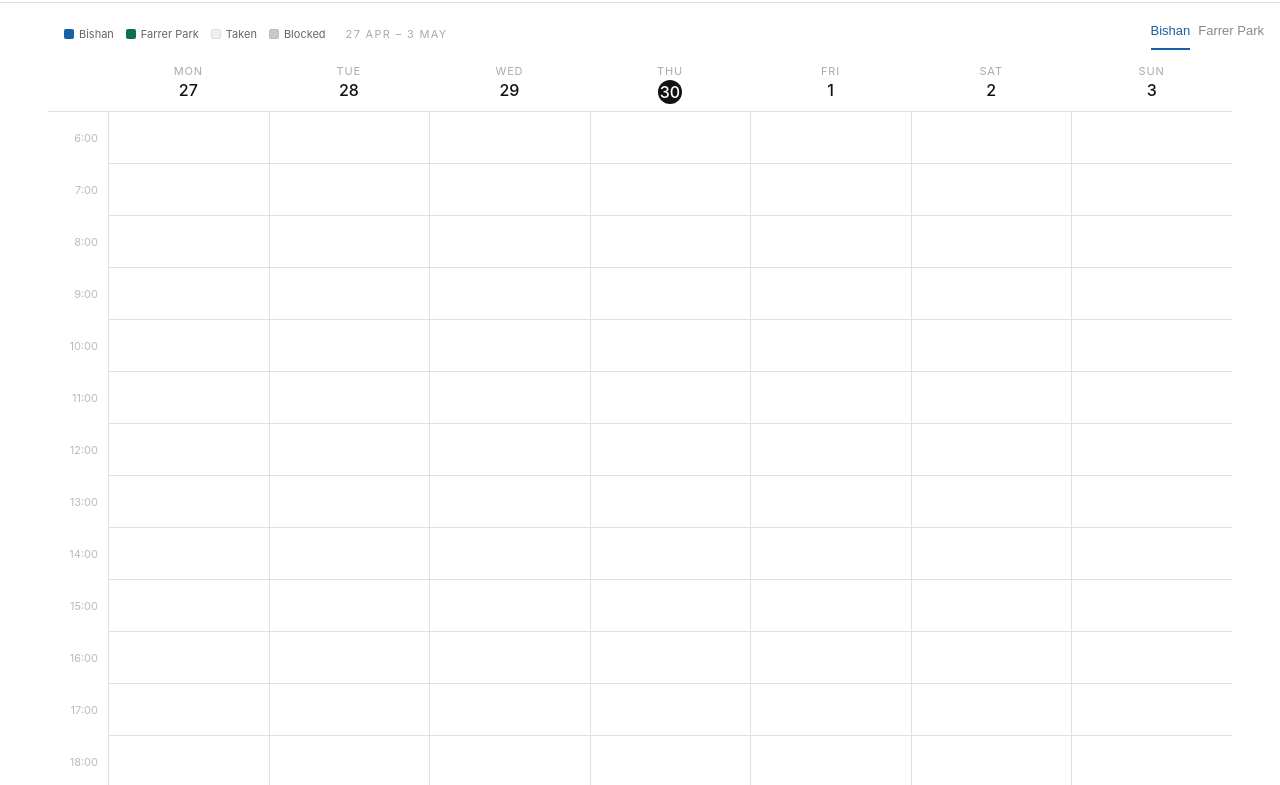
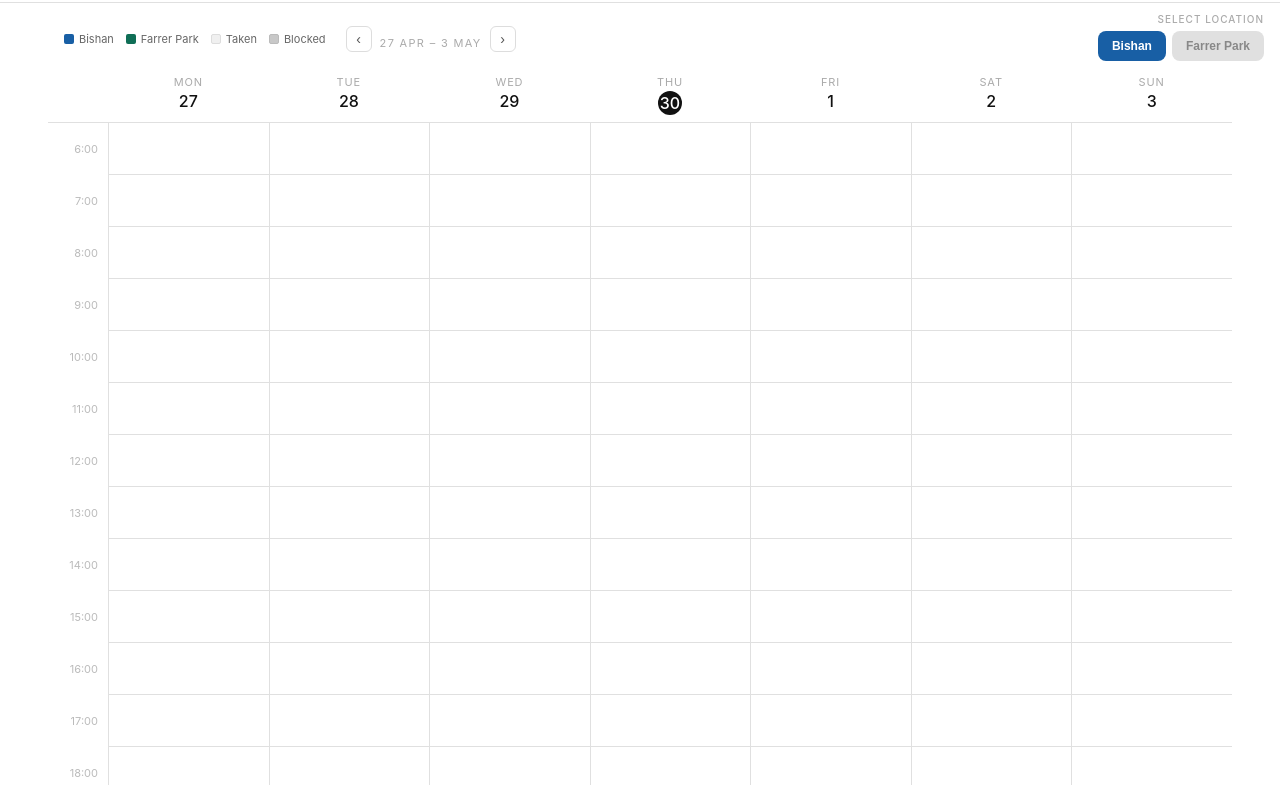
Before and after one commit to Sashemiiii/louies-site-booking, a website: page index.html in a window 1280 px wide. Shown: the part 84-869 px from the top of the page. Drawn offline with Linux system fonts and the light colour scheme.

Commit message:
Added variable week slider and make location selector better UI

```diff
--- a/index.html
+++ b/index.html
@@ -1,8 +1,8 @@
 <!DOCTYPE html>
 <html lang="en">
 <head>
-  <meta charset="UTF-8" />
-  <meta name="viewport" content="width=device-width, initial-scale=1.0" />
+    <meta charset="UTF-8"/>
+    <meta name="viewport" content="width=device-width, initial-scale=1.0"/>
     <title>Louie's System — Book</title>
     <style>
         *, *::before, *::after { box-sizing: border-box; margin: 0; padding: 0; }
@@ -115,27 +115,60 @@
 <div class="app">
     <div class="topbar">
         <div class="tb-icon" onclick="goHome()" title="Home">
-      <svg viewBox="0 0 24 24"><path d="M3 9.5L12 3l9 6.5V20a1 1 0 01-1 1H15v-5h-6v5H4a1 1 0 01-1-1z"/></svg>
+            <svg viewBox="0 0 24 24">
+                <path d="M3 9.5L12 3l9 6.5V20a1 1 0 01-1 1H15v-5h-6v5H4a1 1 0 01-1-1z"/>
+            </svg>
         </div>
         <div class="header-center">
-      <img class="logo" src="https://pub-5553128a862e4b0582582817d0557f53.r2.dev/LOUIE'S%20SYSTEM.png" alt="Louie's System">
+            <img class="logo" src="https://pub-5553128a862e4b0582582817d0557f53.r2.dev/LOUIE'S%20SYSTEM.png"
+                 alt="Louie's System">
         </div>
         <div class="tb-icon" id="acct-btn" onclick="openAuth()" title="Account">
-      <svg viewBox="0 0 24 24"><circle cx="12" cy="8" r="4"/><path d="M4 20c0-4 3.6-7 8-7s8 3 8 7"/></svg>
+            <svg viewBox="0 0 24 24">
+                <circle cx="12" cy="8" r="4"/>
+                <path d="M4 20c0-4 3.6-7 8-7s8 3 8 7"/>
+            </svg>
         </div>
     </div>
 
     <div style="display:flex;align-items:center;justify-content:space-between;padding:0 16px;">
         <div class="legend">
-      <div class="leg"><div class="leg-dot" style="background:#185FA5"></div>Bishan</div>
-      <div class="leg"><div class="leg-dot" style="background:#0F6E56"></div>Farrer Park</div>
-      <div class="leg"><div class="leg-dot" style="background:#f0f0f0;border:0.5px solid #ddd"></div>Taken</div>
-      <div class="leg"><div class="leg-dot" style="background:#c8c8c8;border:0.5px solid #bbb"></div>Blocked</div>
-      <div class="week-lbl" id="week-lbl" style="margin:0 0 0 8px"></div>
+            <div class="leg">
+                <div class="leg-dot" style="background:#185FA5"></div>
+                Bishan
             </div>
-    <div style="display:flex;gap:8px;padding:10px 0 0;">
-      <button class="loc-tab active bishan" id="tab-bishan" onclick="switchLocation('bishan')">Bishan</button>
-      <button class="loc-tab farrer" id="tab-farrer" onclick="switchLocation('farrer')">Farrer Park</button>
+            <div class="leg">
+                <div class="leg-dot" style="background:#0F6E56"></div>
+                Farrer Park
+            </div>
+            <div class="leg">
+                <div class="leg-dot" style="background:#f0f0f0;border:0.5px solid #ddd"></div>
+                Taken
+            </div>
+            <div class="leg">
+                <div class="leg-dot" style="background:#c8c8c8;border:0.5px solid #bbb"></div>
+                Blocked
+            </div>
+            <div style="display:flex;align-items:center;gap:8px;margin-left:8px;">
+              <button onclick="shiftWeek(-1)" style="background:none;border:0.5px solid #ddd;border-radius:6px;width:26px;height:26px;cursor:pointer;font-size:14px;color:#555;display:flex;align-items:center;justify-content:center;line-height:1;">‹</button>
+              <div class="week-lbl" id="week-lbl"></div>
+              <button onclick="shiftWeek(1)" style="background:none;border:0.5px solid #ddd;border-radius:6px;width:26px;height:26px;cursor:pointer;font-size:14px;color:#555;display:flex;align-items:center;justify-content:center;line-height:1;">›</button>
+            </div>
+        </div>
+        <div style="display:flex;flex-direction:column;align-items:flex-end;gap:6px;padding:10px 0 0;">
+            <div style="font-size:10px;letter-spacing:.1em;text-transform:uppercase;color:#aaa;font-weight:500">Select
+                location
+            </div>
+            <div style="display:flex;gap:6px;">
+                <button id="tab-bishan" onclick="switchLocation('bishan')"
+                        style="padding:8px 14px;border-radius:8px;font-size:12px;font-weight:600;cursor:pointer;border:none;background:#185FA5;color:#fff;opacity:1;transition:opacity .15s,background .15s;">
+                    Bishan
+                </button>
+                <button id="tab-farrer" onclick="switchLocation('farrer')"
+                        style="padding:8px 14px;border-radius:8px;font-size:12px;font-weight:600;cursor:pointer;border:none;background:#e0e0e0;color:#888;opacity:1;transition:opacity .15s,background .15s;">
+                    Farrer Park
+                </button>
+            </div>
         </div>
     </div>
 
@@ -172,7 +205,11 @@
         </div>
         <div id="view-confirm" style="display:none">
             <div class="confirm-state">
-        <div class="c-icon" style="background:#111"><svg width="22" height="22" viewBox="0 0 24 24" fill="white"><path d="M9 16.17L4.83 12l-1.42 1.41L9 19 21 7l-1.41-1.41z"/></svg></div>
+                <div class="c-icon" style="background:#111">
+                    <svg width="22" height="22" viewBox="0 0 24 24" fill="white">
+                        <path d="M9 16.17L4.83 12l-1.42 1.41L9 19 21 7l-1.41-1.41z"/>
+                    </svg>
+                </div>
                 <div class="sheet-title">Booked</div>
                 <div class="sheet-sub" id="confirm-msg"></div>
                 <button class="btn-primary always" onclick="closeSheet()">Done</button>
@@ -180,7 +217,11 @@
         </div>
         <div id="view-removed" style="display:none">
             <div class="confirm-state">
-        <div class="c-icon" style="background:#FCEBEB"><svg width="22" height="22" viewBox="0 0 24 24" fill="#A32D2D"><path d="M19 6.41L17.59 5 12 10.59 6.41 5 5 6.41 10.59 12 5 17.59 6.41 19 12 13.41 17.59 19 19 17.59 13.41 12z"/></svg></div>
+                <div class="c-icon" style="background:#FCEBEB">
+                    <svg width="22" height="22" viewBox="0 0 24 24" fill="#A32D2D">
+                        <path d="M19 6.41L17.59 5 12 10.59 6.41 5 5 6.41 10.59 12 5 17.59 6.41 19 12 13.41 17.59 19 19 17.59 13.41 12z"/>
+                    </svg>
+                </div>
                 <div class="sheet-title">Booking removed</div>
                 <div class="sheet-sub" id="removed-msg"></div>
                 <button class="btn-cancel" style="margin-top:1.25rem" onclick="closeSheet()">Close</button>
@@ -195,7 +236,9 @@
         <div class="auth-top">
             <div style="font-size:15px;font-weight:500;letter-spacing:.01em" id="auth-panel-title">Account</div>
             <div class="tb-icon" onclick="closeAuth()">
-        <svg viewBox="0 0 24 24"><path d="M18 6L6 18M6 6l12 12"/></svg>
+                <svg viewBox="0 0 24 24">
+                    <path d="M18 6L6 18M6 6l12 12"/>
+                </svg>
             </div>
         </div>
         <div id="auth-login">
@@ -273,24 +316,31 @@
     // i.e. "Monday SGT" = the UTC timestamp for 00:00 SGT Monday = Sunday 16:00 UTC
     const nowUTC = new Date();
     const nowSGT = toSGT(nowUTC);
-  const dowSGT = nowSGT.getUTCDay(); // 0=Sun
-  const mondaySGT = new Date(nowSGT);
+    const dowSGT = nowSGT.getUTCDay();
+    let mondaySGT = new Date(nowSGT);
     mondaySGT.setUTCDate(nowSGT.getUTCDate() - (dowSGT === 0 ? 6 : dowSGT - 1));
     mondaySGT.setUTCHours(0, 0, 0, 0);
+    const baseMondaySGT = new Date(mondaySGT); // anchor for reset on logout
 
     // weekDates[i] = UTC Date representing start of day i in SGT
-  const weekDates = DAYS.map((_, i) => {
+    let weekDates = [];
+    function buildWeekDates() {
+        weekDates = DAYS.map((_, i) => {
             const d = new Date(mondaySGT);
             d.setUTCDate(mondaySGT.getUTCDate() + i);
             return d;
         });
+    }
+    buildWeekDates();
 
     const fmt = d => {
       const months = ['Jan','Feb','Mar','Apr','May','Jun','Jul','Aug','Sep','Oct','Nov','Dec'];
       return `${d.getUTCDate()} ${months[d.getUTCMonth()]}`;
     };
+    function updateWeekLabel() {
         document.getElementById('week-lbl').textContent = `${fmt(weekDates[0])} – ${fmt(weekDates[6])}`;
-
+    }
+    updateWeekLabel();
     // ── Slot ISO generation (always UTC) ─────────────────
     // slot_start for SGT hour H on weekDates[di] = (SGT midnight - 8h) + H hours
     // = weekDates[di] (which is SGT 00:00 expressed as UTC) minus 8h offset + H hours
@@ -401,11 +451,26 @@
     }
 
     function doLogout() {
+      closeAuth();
+      // Show brief logging out overlay
+      const overlay = document.createElement('div');
+      overlay.style.cssText = 'position:fixed;inset:0;z-index:999;background:#fff;display:flex;align-items:center;justify-content:center;flex-direction:column;gap:12px;opacity:0;transition:opacity .2s';
+      overlay.innerHTML = '<span class="spinner dark" style="width:22px;height:22px;border-width:2.5px"></span><div style="font-size:13px;color:#aaa;letter-spacing:.08em;text-transform:uppercase">Logging out</div>';
+      document.body.appendChild(overlay);
+      requestAnimationFrame(() => overlay.style.opacity = '1');
+
+      setTimeout(() => {
+          mondaySGT = new Date(baseMondaySGT);
+          buildWeekDates();
+          updateWeekLabel();
+          rebuildHeaders();
           clearUserUI();
           myBookingIds = {};
           slotsData = [];
           rebuildGrid();
-    showLogin();
+          overlay.style.opacity = '0';
+          setTimeout(() => overlay.remove(), 200);
+      }, 1200);
   }
 
     // ── Slots ────────────────────────────────────────────
@@ -446,14 +511,27 @@
 
     function switchLocation(loc) {
         currentLocation = loc;
-    document.getElementById('tab-bishan').classList.toggle('active', loc === 'bishan');
-    document.getElementById('tab-farrer').classList.toggle('active', loc === 'farrer');
+        const tb = document.getElementById('tab-bishan');
+        const tf = document.getElementById('tab-farrer');
+        tb.style.background = loc === 'bishan' ? '#185FA5' : '#e0e0e0';
+        tb.style.color = loc === 'bishan' ? '#fff' : '#888';
+        tf.style.background = loc === 'farrer' ? '#0F6E56' : '#e0e0e0';
+        tf.style.color = loc === 'farrer' ? '#fff' : '#888';
+        if (token) loadSlots(); else rebuildGrid();
+    }
+
+    function shiftWeek(delta) {
+        mondaySGT.setUTCDate(mondaySGT.getUTCDate() + delta * 7);
+        buildWeekDates();
+        updateWeekLabel();
+        rebuildHeaders();
         if (token) loadSlots(); else rebuildGrid();
     }
 
     // ── Calendar render ───────────────────────────────────
     const headers = document.getElementById('day-headers');
     const todaySGT = toSGT(new Date());
+    function rebuildHeaders() {
         headers.innerHTML = '<div class="day-head"></div>' + DAYS.map((d, i) => {
             const date = weekDates[i];
             const isToday = date.getUTCFullYear() === todaySGT.getUTCFullYear() &&
@@ -461,6 +539,8 @@
                             date.getUTCDate() === todaySGT.getUTCDate();
             return `<div class="day-head"><div class="day-name">${d}</div><div class="day-num${isToday ? ' today' : ''}">${date.getUTCDate()}</div></div>`;
         }).join('');
+    }
+    rebuildHeaders();
 
     const grid = document.getElementById('cal-grid');
 
```
Lines whose indentation alone changed are shown as unchanged.
